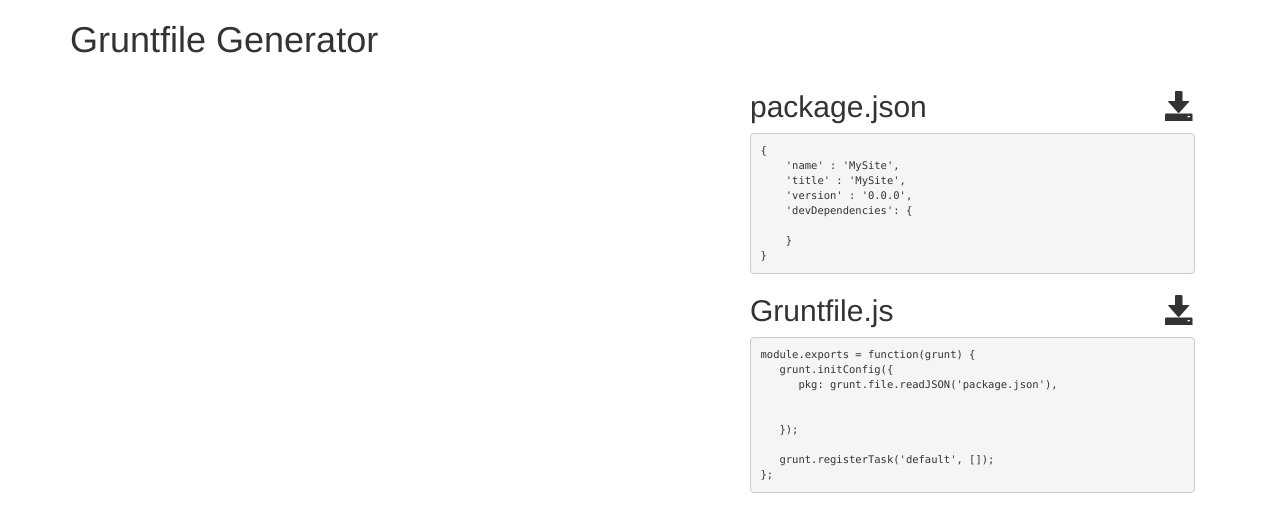
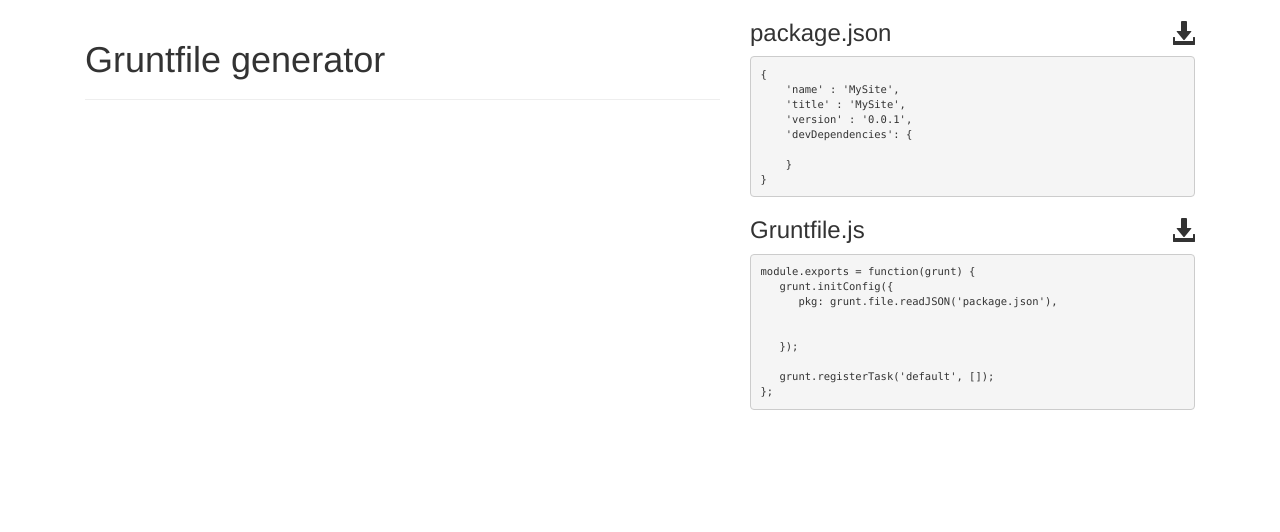
Before and after one commit to httnn/gruntfile-gen, a plain HTML site: page index.html in a window 1280 px wide. Drawn offline with nearby package versions, Linux system fonts and the light colour scheme; no server answers.

Commit message:
visual refinements

```diff
--- a/index.html
+++ b/index.html
@@ -1,8 +1,8 @@
 <!DOCTYPE html>
 <html>
 <head>
-	<title>Gruntfile Generator</title>
-	<link rel="stylesheet" href="http://bootswatch.com/flatly/bootstrap.min.css">
+	<title>Gruntfile generator</title>
+	<link rel="stylesheet" href="http://bootswatch.com/yeti/bootstrap.min.css">
 	<link rel="stylesheet" href="css/autocomplete.css">
 	<script src="https://ajax.googleapis.com/ajax/libs/angularjs/1.2.17/angular.min.js"></script>
 	<script src="js/autocomplete.js"></script>
@@ -17,12 +17,13 @@
 </head>
 <body ng-app="gruntfile-gen">
 	<div class="container" ng-controller="PackageCtrl">
-		<h1>Gruntfile Generator</h1>
-
 		<div class="col-md-7">
+			<div class="page-header">
+				<h1>Gruntfile generator</h1>
+			</div>
 			<form role="form">
 				<div class="form-group">
-					<autocomplete type="text" on-select="addPackage" ng-model="selectedPackage" attr-placeholder="Add package..." data="names" attr-input-class="form-control" />
+					<autocomplete type="text" on-select="addPackage" ng-model="selectedPackage" attr-placeholder="Start typing to add package..." data="names" attr-input-class="form-control" />
 				</div>
 			</form>
 
@@ -51,12 +52,12 @@
 		</div>
 
 		<div class="col-md-5">
-<h2>package.json<span ng-click="savePackage()" class="glyphicon glyphicon-save pull-right"></span></h2>
+<h3>package.json<span ng-click="savePackage()" class="glyphicon glyphicon-download-alt pull-right"></span></h3>
 <pre id="package">
 {
     'name' : 'MySite',
     'title' : 'MySite',
-    'version' : '0.0.0',
+    'version' : '0.0.1',
     'devDependencies': {
     	<span ng-repeat="(name, package) in selectedPackages">'{{ name }}': '{{ package.version }}'<span ng-if="!$last">,
 		</span></span>
@@ -64,7 +65,7 @@
 }
 </pre>
 
-<h2>Gruntfile.js<span ng-click="saveGruntfile()" class="glyphicon glyphicon-save pull-right"></span></h2>
+<h3>Gruntfile.js<span ng-click="saveGruntfile()" class="glyphicon glyphicon-download-alt pull-right"></span></h3>
 <pre id="gruntfile">
 module.exports = function(grunt) {
 	grunt.initConfig({
```
